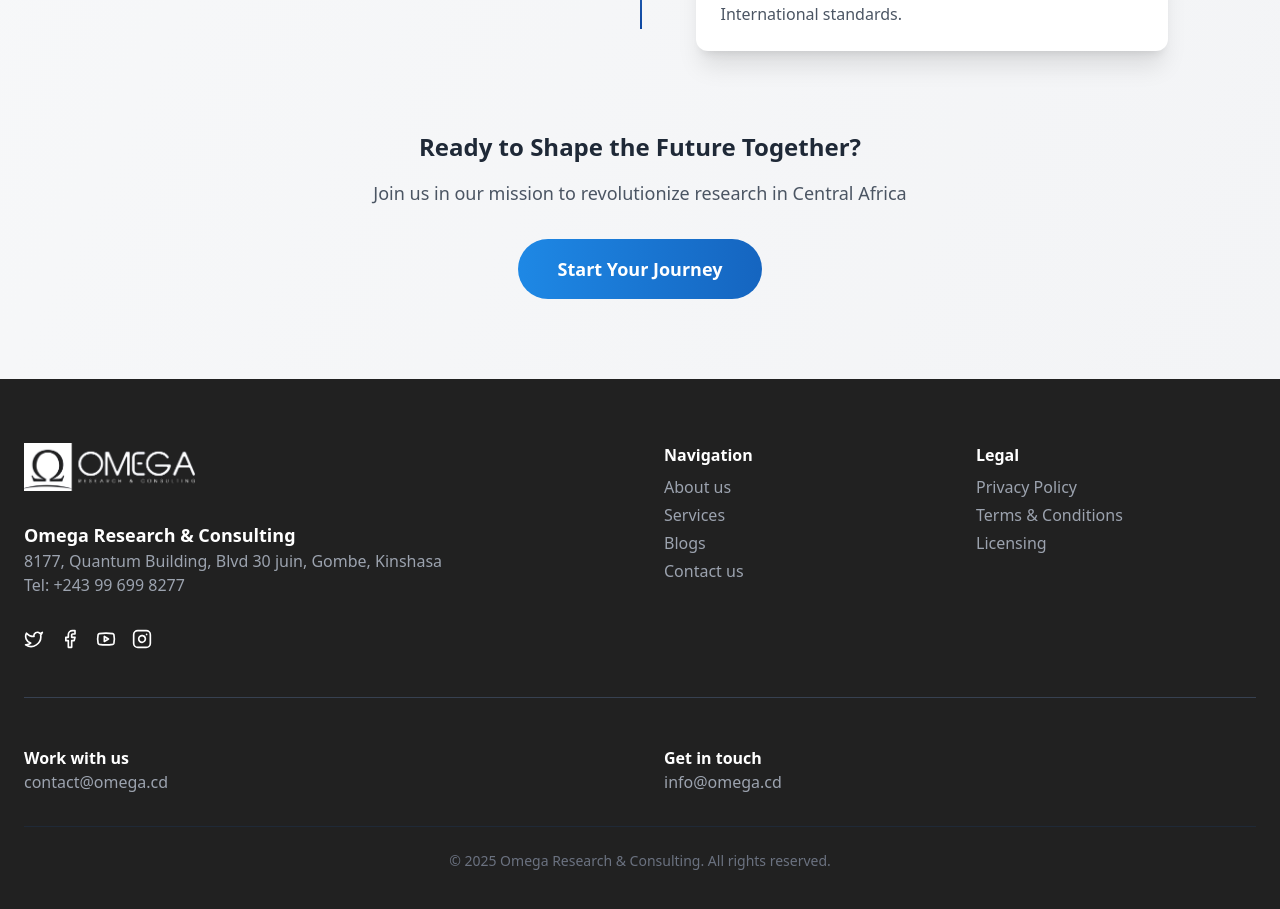
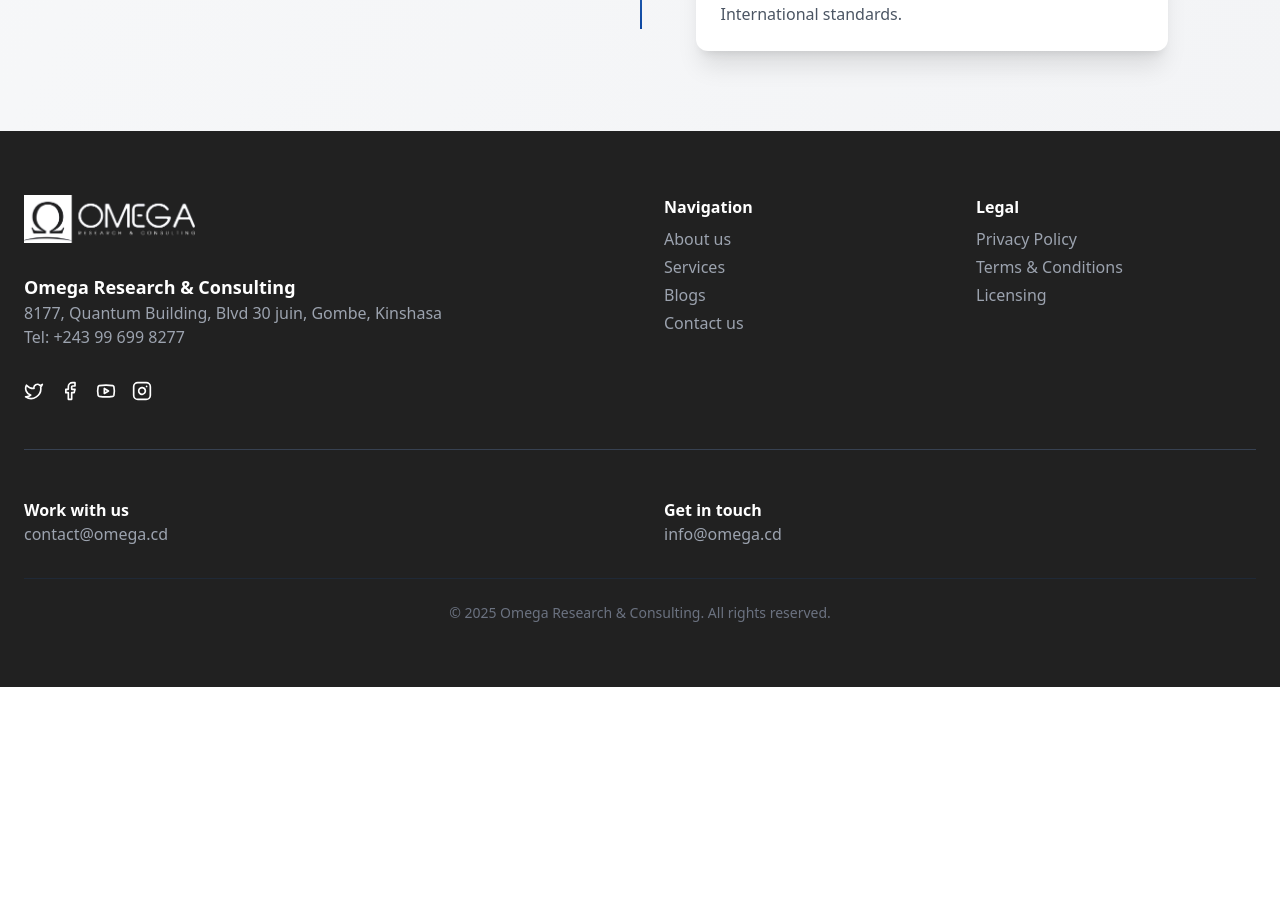
Before and after one commit to Jiwe-Holding/omega_site, a React (Vite) app: page /about in a window 1280 px wide. Shown: the part 4647-5556 px from the top of the page. After the commit the page ends 5334 px from the top, so only its background shows below. Built offline with nearby package versions, Linux system fonts and the light colour scheme.

Commit message:
Update Stats.tsx

```diff
--- a/src/components/Stats.tsx
+++ b/src/components/Stats.tsx
@@ -196,22 +196,6 @@ const Values = () => {
             );
           })}
         </div>
-
-        <div className="text-center mt-20">
-          <div className={`transition-all duration-1000 ${
-            visibleItems.size > values.length / 2 ? 'opacity-100 translate-y-0' : 'opacity-0 translate-y-4'
-          }`}>
-            <h3 className="text-2xl font-bold text-gray-800 mb-4">
-              Ready to Shape the Future Together?
-            </h3>
-            <p className="text-gray-600 mb-8 text-lg">
-              Join us in our mission to revolutionize research in Central Africa
-            </p>
-            <button className="bg-gradient-to-r from-[#1E88E5] to-[#1565C0] text-white px-10 py-4 rounded-full font-semibold text-lg hover:shadow-xl transform hover:scale-105 transition-all duration-300">
-              Start Your Journey
-            </button>
-          </div>
-        </div>
       </div>
     </section>
   );
```
